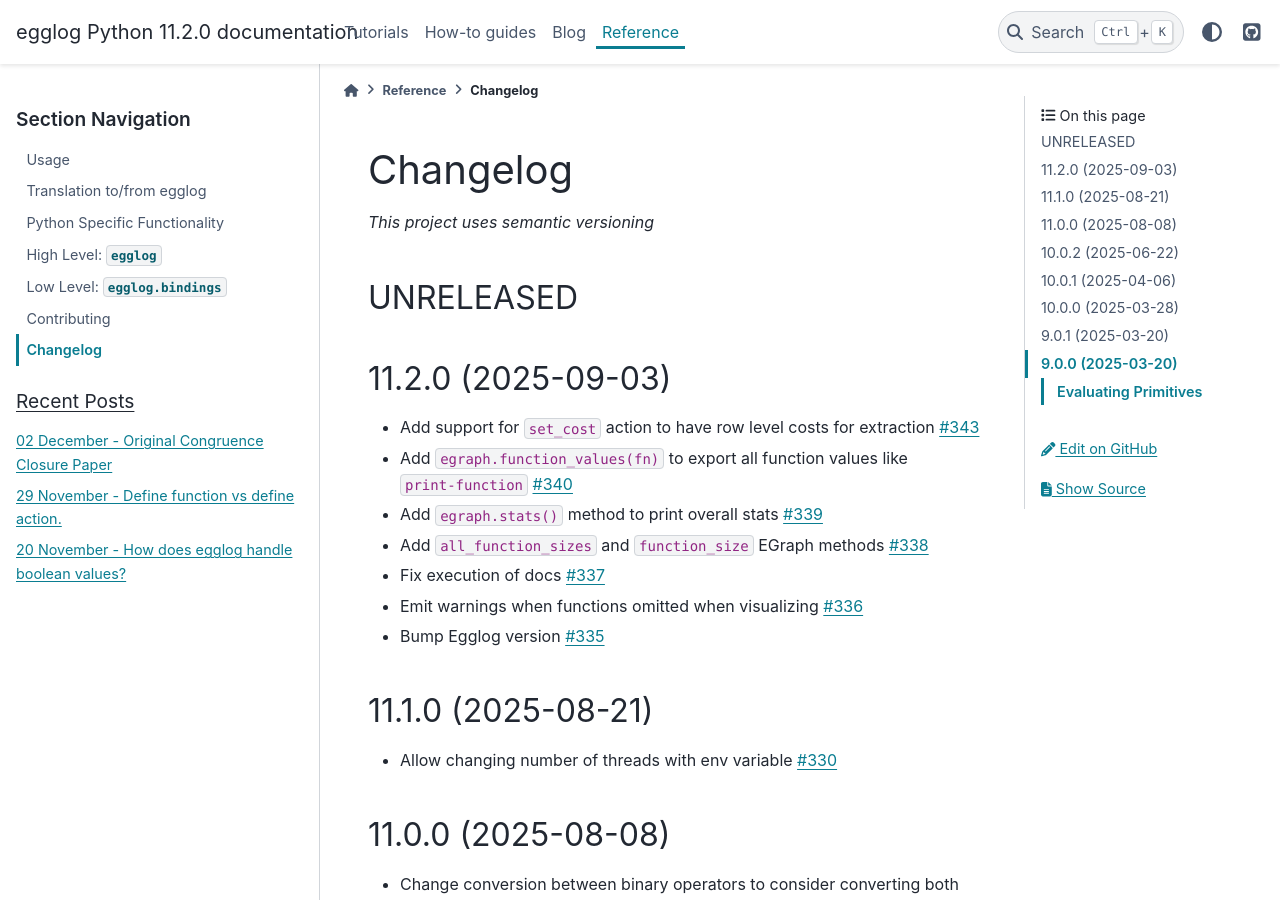
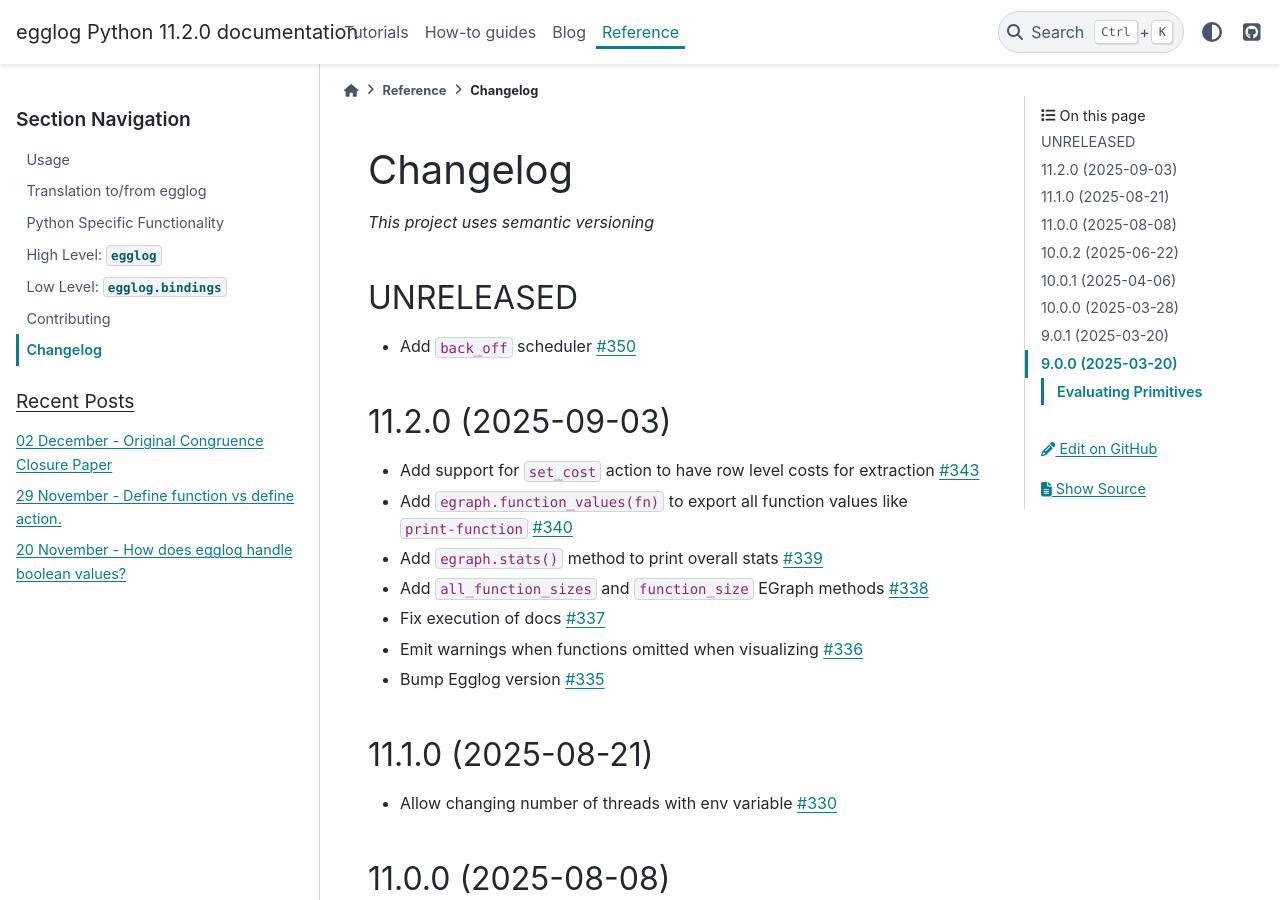
Before and after one commit to egraphs-good/egglog-python, a Sphinx documentation site: the page built from docs/changelog.md, in a window 1280 px wide and 900 px high. Built offline with Sphinx 7.4.7 and the PyData theme 0.15.4, drawn with Linux system fonts in a browser that asks for light colours; pages that are not in the unit, such as notebooks, are missing from menus; comment, search, counter and statistics services are not loaded; the version number is read from the project's files by our own code.

Commit message:
Add changelog entry for PR #350

```diff
--- a/docs/changelog.md
+++ b/docs/changelog.md
@@ -4,6 +4,7 @@ _This project uses semantic versioning_
 
 ## UNRELEASED
 
+- Add `back_off` scheduler [#350](https://github.com/egraphs-good/egglog-python/pull/350)
 ## 11.2.0 (2025-09-03)
 
 - Add support for `set_cost` action to have row level costs for extraction [#343](https://github.com/egraphs-good/egglog-python/pull/343)
```
